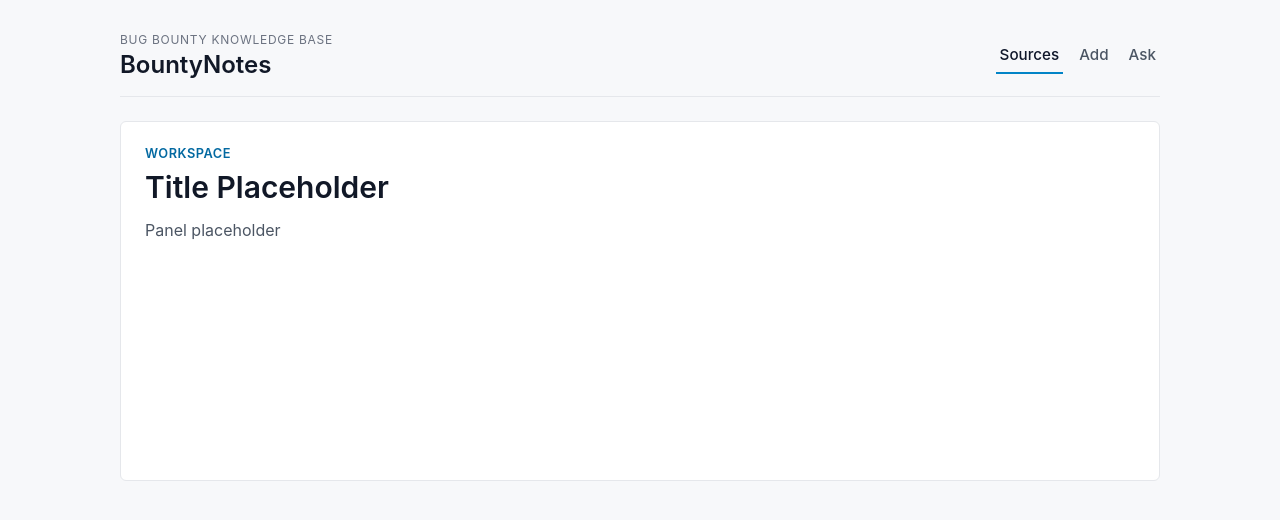
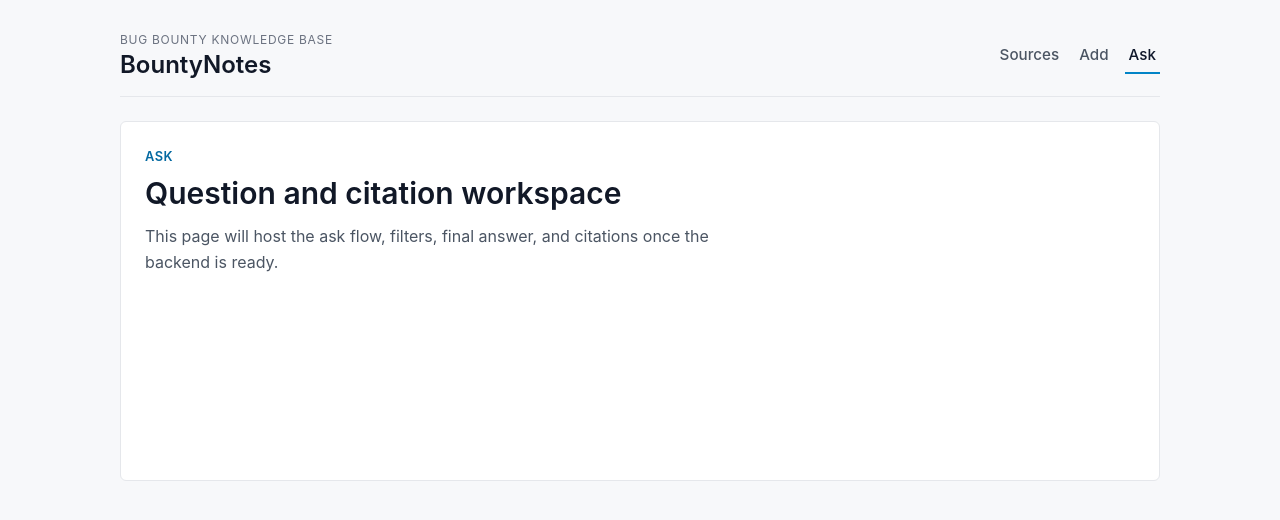
Before and after one commit to lgeniaux/bountynotes, an Angular app in the folder frontend/: page /ask in a window 1280 px wide. Before the commit this address led to /. Shown: the top 520 px of the page. Built offline with nearby package versions, Linux system fonts and the light colour scheme.

Commit message:
feat(web): add top-level navigation routes

```diff
--- a/frontend/src/app/app.css
+++ b/frontend/src/app/app.css
@@ -50,6 +50,7 @@
   font-size: 0.95rem;
   font-weight: 500;
   color: #4b5563;
+  text-decoration: none;
 }
 
 .app-nav-item-active {
@@ -70,35 +71,6 @@
   background: #ffffff;
 }
 
-.app-panel-copy {
-  max-width: 640px;
-  margin-bottom: 24px;
-}
-
-.app-section-label {
-  margin: 0 0 8px;
-  font-size: 0.8rem;
-  font-weight: 600;
-  letter-spacing: 0.04em;
-  text-transform: uppercase;
-  color: #0369a1;
-}
-
-.app-panel-title {
-  margin: 0 0 12px;
-  font-size: 1.875rem;
-  line-height: 1.2;
-  font-weight: 600;
-}
-
-.app-panel-text {
-  margin: 0;
-  max-width: 56ch;
-  font-size: 1rem;
-  line-height: 1.65;
-  color: #4b5563;
-}
-
 @media (max-width: 720px) {
   .app-shell {
     padding: 16px;
@@ -113,8 +85,4 @@
   .app-panel {
     padding: 18px;
   }
-
-  .app-panel-title {
-    font-size: 1.5rem;
-  }
 }
--- a/frontend/src/app/app.html
+++ b/frontend/src/app/app.html
@@ -6,22 +6,21 @@
     </div>
 
     <nav aria-label="Primary" class="app-nav">
-      <span class="app-nav-item app-nav-item-active">Sources</span>
-      <span class="app-nav-item">Add</span>
-      <span class="app-nav-item">Ask</span>
+      <a
+        routerLink="/sources"
+        routerLinkActive="app-nav-item-active"
+        [routerLinkActiveOptions]="{ exact: true }"
+        class="app-nav-item"
+      >
+        Sources
+      </a>
+      <a routerLink="/add" routerLinkActive="app-nav-item-active" class="app-nav-item">Add</a>
+      <a routerLink="/ask" routerLinkActive="app-nav-item-active" class="app-nav-item">Ask</a>
     </nav>
   </header>
 
   <main class="app-content">
     <section class="app-panel">
-      <div class="app-panel-copy">
-        <p class="app-section-label">Workspace</p>
-        <h2 class="app-panel-title">Title Placeholder</h2>
-        <p class="app-panel-text">
-          Panel placeholder
-        </p>
-      </div>
-
       <router-outlet />
     </section>
   </main>
--- a/frontend/src/app/app.routes.ts
+++ b/frontend/src/app/app.routes.ts
@@ -1,3 +1,25 @@
 import { Routes } from '@angular/router';
 
-export const routes: Routes = [];
+import { AddPageComponent } from './pages/add-page.component';
+import { AskPageComponent } from './pages/ask-page.component';
+import { SourcesPageComponent } from './pages/sources-page.component';
+
+export const routes: Routes = [
+  {
+    path: '',
+    pathMatch: 'full',
+    redirectTo: 'sources',
+  },
+  {
+    path: 'sources',
+    component: SourcesPageComponent,
+  },
+  {
+    path: 'add',
+    component: AddPageComponent,
+  },
+  {
+    path: 'ask',
+    component: AskPageComponent,
+  },
+];
--- a/frontend/src/app/app.ts
+++ b/frontend/src/app/app.ts
@@ -1,9 +1,9 @@
 import { Component } from '@angular/core';
-import { RouterOutlet } from '@angular/router';
+import { RouterLink, RouterLinkActive, RouterOutlet } from '@angular/router';
 
 @Component({
   selector: 'app-root',
-  imports: [RouterOutlet],
+  imports: [RouterOutlet, RouterLink, RouterLinkActive],
   templateUrl: './app.html',
   styleUrl: './app.css',
 })
--- /dev/null
+++ b/frontend/src/app/pages/add-page.component.ts
@@ -0,0 +1,43 @@
+import { Component } from '@angular/core';
+
+@Component({
+  selector: 'app-add-page',
+  template: `
+    <div class="page-copy">
+      <p class="page-kicker">Add</p>
+      <h2>Source creation workspace</h2>
+      <p>This page will host the manual and URL source forms in the next slice.</p>
+    </div>
+  `,
+  styles: `
+    .page-copy {
+      max-width: 640px;
+    }
+
+    .page-kicker {
+      margin: 0 0 8px;
+      font-size: 0.8rem;
+      font-weight: 600;
+      letter-spacing: 0.04em;
+      text-transform: uppercase;
+      color: #0369a1;
+    }
+
+    h2 {
+      margin: 0 0 12px;
+      font-size: 1.875rem;
+      line-height: 1.2;
+      font-weight: 600;
+      color: #111827;
+    }
+
+    p {
+      margin: 0;
+      max-width: 56ch;
+      font-size: 1rem;
+      line-height: 1.65;
+      color: #4b5563;
+    }
+  `,
+})
+export class AddPageComponent {}
--- /dev/null
+++ b/frontend/src/app/pages/ask-page.component.ts
@@ -0,0 +1,46 @@
+import { Component } from '@angular/core';
+
+@Component({
+  selector: 'app-ask-page',
+  template: `
+    <div class="page-copy">
+      <p class="page-kicker">Ask</p>
+      <h2>Question and citation workspace</h2>
+      <p>
+        This page will host the ask flow, filters, final answer, and citations once the backend is
+        ready.
+      </p>
+    </div>
+  `,
+  styles: `
+    .page-copy {
+      max-width: 640px;
+    }
+
+    .page-kicker {
+      margin: 0 0 8px;
+      font-size: 0.8rem;
+      font-weight: 600;
+      letter-spacing: 0.04em;
+      text-transform: uppercase;
+      color: #0369a1;
+    }
+
+    h2 {
+      margin: 0 0 12px;
+      font-size: 1.875rem;
+      line-height: 1.2;
+      font-weight: 600;
+      color: #111827;
+    }
+
+    p {
+      margin: 0;
+      max-width: 56ch;
+      font-size: 1rem;
+      line-height: 1.65;
+      color: #4b5563;
+    }
+  `,
+})
+export class AskPageComponent {}
--- /dev/null
+++ b/frontend/src/app/pages/sources-page.component.ts
@@ -0,0 +1,46 @@
+import { Component } from '@angular/core';
+
+@Component({
+  selector: 'app-sources-page',
+  template: `
+    <div class="page-copy">
+      <p class="page-kicker">Sources</p>
+      <h2>Source library landing page</h2>
+      <p>
+        This page will host the source list, filters, and status overview in the next frontend
+        slice.
+      </p>
+    </div>
+  `,
+  styles: `
+    .page-copy {
+      max-width: 640px;
+    }
+
+    .page-kicker {
+      margin: 0 0 8px;
+      font-size: 0.8rem;
+      font-weight: 600;
+      letter-spacing: 0.04em;
+      text-transform: uppercase;
+      color: #0369a1;
+    }
+
+    h2 {
+      margin: 0 0 12px;
+      font-size: 1.875rem;
+      line-height: 1.2;
+      font-weight: 600;
+      color: #111827;
+    }
+
+    p {
+      margin: 0;
+      max-width: 56ch;
+      font-size: 1rem;
+      line-height: 1.65;
+      color: #4b5563;
+    }
+  `,
+})
+export class SourcesPageComponent {}
```
